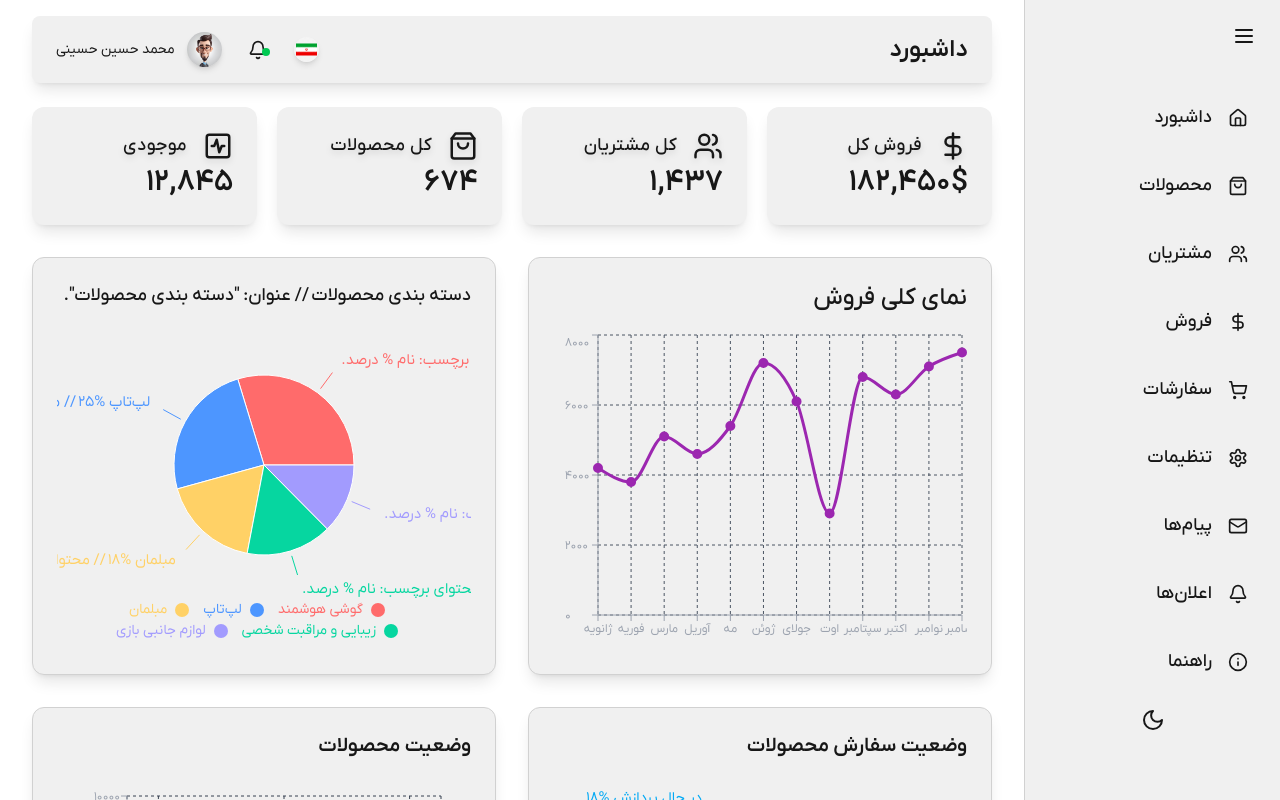
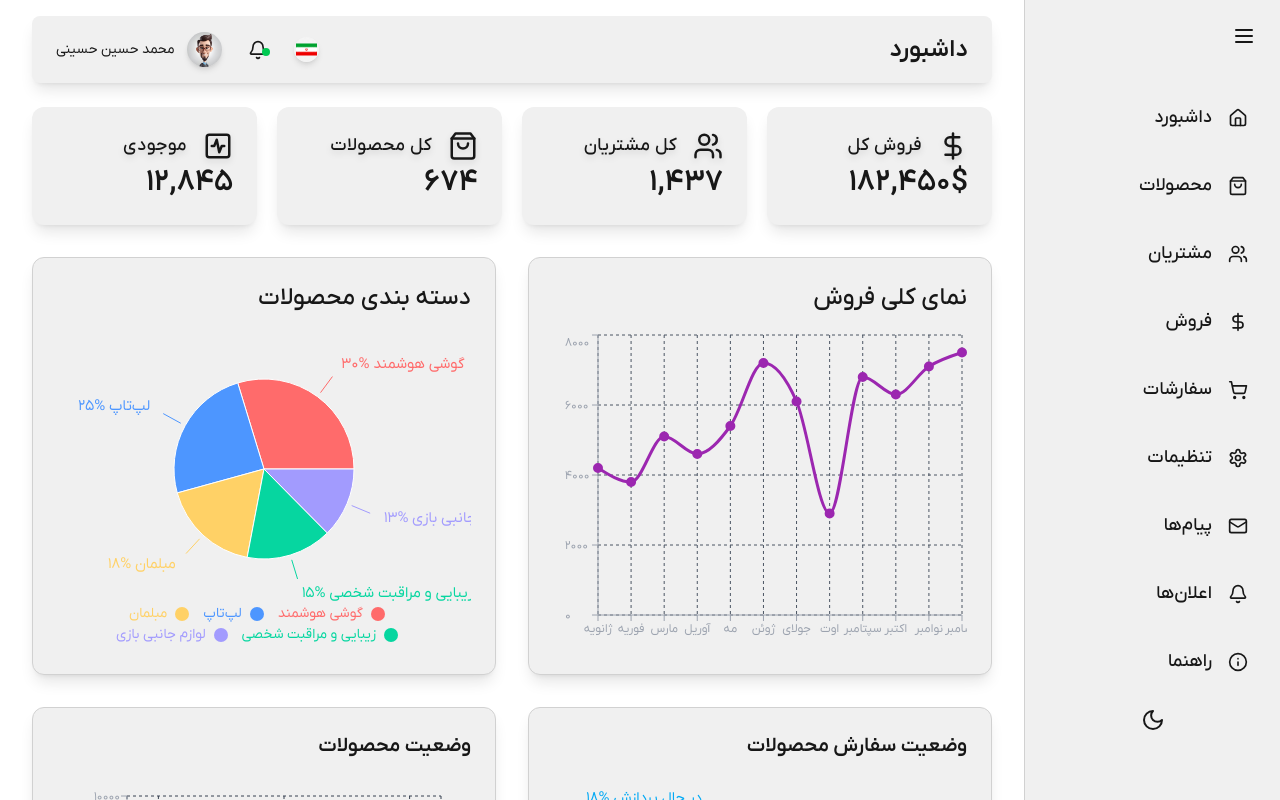
Before and after one commit to hamedhmd88/Dashboard-app, a Next.js app: page /overview in a window 1280 px wide. Built offline with nearby package versions, Linux system fonts and the light colour scheme.

Commit message:
update project

```diff
--- a/public/data/data.json
+++ b/public/data/data.json
@@ -232,7 +232,7 @@
       "id": 1,
       "name": "علی رضایی",
       "email": "ali.rezaei@example.com",
-      "phoneNumber": "+1 415-678-9023",
+      "phoneNumber": "۰۹۱۲ ۱۲۳ ۴۵۶۷",
       "country": "ایران",
       "image": "/images/user1.jpg"
     },
@@ -240,7 +240,7 @@
       "id": 2,
       "name": "سارا محمدی",
       "email": "sara.mohammadi@example.com",
-      "phoneNumber": "+44 7911 123456",
+      "phoneNumber": "۰۹۳۵ ۷۸۹ ۶۵۴۳",
       "country": "ایران",
       "image": "/images/user2.jpg"
     },
@@ -248,7 +248,7 @@
       "id": 3,
       "name": "رضا احمدی",
       "email": "reza.ahmadi@example.com",
-      "phoneNumber": "+49 1523 4567890",
+      "phoneNumber": "۰۹۱۰ ۴۵۶ ۷۸۹۰",
       "country": "امارات",
       "image": "/images/user3.jpg"
     },
@@ -256,7 +256,7 @@
       "id": 4,
       "name": "مریم حسینی",
       "email": "maryam.hosseini@example.com",
-      "phoneNumber": "+91 98765 43210",
+      "phoneNumber": "۰۹۳۸ ۲۳۴ ۵۶۷۸",
       "country": "امارات",
       "image": "/images/user4.jpg"
     },
@@ -264,7 +264,7 @@
       "id": 5,
       "name": "حسین کاظمی",
       "email": "hossein.kazemi@example.com",
-      "phoneNumber": "+61 412 345 678",
+      "phoneNumber": "۰۹۱۳ ۳۴۵ ۶۷۸۹",
       "country": "ایران",
       "image": "/images/user5.jpg"
     },
@@ -272,7 +272,7 @@
       "id": 6,
       "name": "مریم حسینی",
       "email": "maryam.hosseini@example.com",
-      "phoneNumber": "+91 98765 43210",
+      "phoneNumber": "۰۹۲۱ ۹۸۷ ۶۵۴۳",
       "country": "امارات",
       "image": "/images/user4.jpg"
     }
--- a/src/app/globals.css
+++ b/src/app/globals.css
@@ -1,67 +1,67 @@
 @import "tailwindcss";
 @font-face {
   font-family: 'IRANYekanX';
-  src: url('/fonts/iranyekan/IRANYekanX-UltraLight.woff2') format('woff2');
+  src: url('/fonts/IranYekan/IRANYekanX-UltraLight.woff2') format('woff2');
   font-weight: 100;
   font-style: normal;
 }
 @font-face {
   font-family: 'IRANYekanX';
-  src: url('/fonts/iranyekan/IRANYekanX-Thin.woff2') format('woff2');
+  src: url('/fonts/IranYekan/IRANYekanX-Thin.woff2') format('woff2');
   font-weight: 200;
   font-style: normal;
 }
 @font-face {
   font-family: 'IRANYekanX';
-  src: url('/fonts/iranyekan/IRANYekanX-Light.woff2') format('woff2');
+  src: url('/fonts/IranYekan/IRANYekanX-Light.woff2') format('woff2');
   font-weight: 300;
   font-style: normal;
 }
 @font-face {
   font-family: 'IRANYekanX';
-  src: url('/fonts/iranyekan/IRANYekanX-Regular.woff2') format('woff2');
+  src: url('/fonts/IranYekan/IRANYekanX-Regular.woff2') format('woff2');
   font-weight: 400;
   font-style: normal;
 }
 @font-face {
   font-family: 'IRANYekanX';
-  src: url('/fonts/iranyekan/IRANYekanX-Medium.woff2') format('woff2');
+  src: url('/fonts/IranYekan/IRANYekanX-Medium.woff2') format('woff2');
   font-weight: 500;
   font-style: normal;
 }
 @font-face {
   font-family: 'IRANYekanX';
-  src: url('/fonts/iranyekan/IRANYekanX-DemiBold.woff2') format('woff2');
+  src: url('/fonts/IranYekan/IRANYekanX-DemiBold.woff2') format('woff2');
   font-weight: 600;
   font-style: normal;
 }
 @font-face {
   font-family: 'IRANYekanX';
-  src: url('/fonts/iranyekan/IRANYekanX-Bold.woff2') format('woff2');
+  src: url('/fonts/IranYekan/IRANYekanX-Bold.woff2') format('woff2');
   font-weight: 700;
   font-style: normal;
 }
 @font-face {
   font-family: 'IRANYekanX';
-  src: url('/fonts/iranyekan/IRANYekanX-ExtraBold.woff2') format('woff2');
+  src: url('/fonts/IranYekan/IRANYekanX-ExtraBold.woff2') format('woff2');
   font-weight: 800;
   font-style: normal;
 }
 @font-face {
   font-family: 'IRANYekanX';
-  src: url('/fonts/iranyekan/IRANYekanX-Black.woff2') format('woff2');
+  src: url('/fonts/IranYekan/IRANYekanX-Black.woff2') format('woff2');
   font-weight: 900;
   font-style: normal;
 }
 @font-face {
   font-family: 'IRANYekanX';
-  src: url('/fonts/iranyekan/IRANYekanX-ExtraBlack.woff2') format('woff2');
+  src: url('/fonts/IranYekan/IRANYekanX-ExtraBlack.woff2') format('woff2');
   font-weight: 950;
   font-style: normal;
 }
 @font-face {
   font-family: 'IRANYekanX';
-  src: url('/fonts/iranyekan/IRANYekanX-Heavy.woff2') format('woff2');
+  src: url('/fonts/IranYekan/IRANYekanX-Heavy.woff2') format('woff2');
   font-weight: 960;
   font-style: normal;
 }
@@ -97,3 +97,12 @@ body, * {
   font-family: 'IRANYekanX', sans-serif;
   font-feature-settings: "ss01";
 }
+
+.persian-digits, .persian-digits * {
+  font-family: inherit;
+  font-feature-settings: "ss01";
+  direction: rtl;
+  unicode-bidi: isolate;
+  font-variant-numeric: ordinal;
+  /* اعداد فارسی در اکثر فونت‌های فارسی با این تنظیمات نمایش داده می‌شوند */
+}
--- a/src/app/layout.tsx
+++ b/src/app/layout.tsx
@@ -29,7 +29,7 @@ export default function RootLayout({
   return (
     <html lang="fa" dir="rtl">
       <body
-        className={`${geistSans.variable} ${geistMono.variable} antialiased`}
+        className={`${geistSans.variable} ${geistMono.variable} antialiased persian-digits`}
         suppressHydrationWarning={true}
       >
         <ThemeProvider>
--- a/src/components/CategoryChart.tsx
+++ b/src/components/CategoryChart.tsx
@@ -77,7 +77,9 @@ const CategoryChart = () => {
     const anchor = cos >= 0 ? "end" : "start";
 
     return (
-      <g> // گروه SVG برای خط و متن.
+      <g>
+        {" "}
+        {/* گروه SVG برای خط و متن. */}
         {/* رسم خط راهنما از بخش نمودار به متن. */}
         <path d={`M${x1},${y1}L${x2},${y2}`} stroke={fill} fill="none" />
         {/* نمایش متن برچسب شامل نام و درصد گرد شده. */}
@@ -92,13 +94,14 @@ const CategoryChart = () => {
             fontSize: "15px", // اندازه فونت.
           }}
         >
-          {`${name} %${Math.round(percent * 100)}`} // محتوای برچسب: نام % درصد.
+          {`${name} %${Math.round(percent * 100)}`}{" "}
+          {/* محتوای برچسب: نام % درصد. */}
         </text>
       </g>
     );
   };
 
-    return (
+  return (
     // کانتینر اصلی کامپوننت با انیمیشن ورودی از پایین به بالا با استفاده از framer-motion.
     <motion.div
       initial={{ opacity: 0, y: 20 }} // حالت اولیه: نامرئی و پایین‌تر.
@@ -107,9 +110,8 @@ const CategoryChart = () => {
       className="bg-[var(--component-bg)] backdrop-blur-md shadow-lg rounded-xl p-4 md:p-6 border border-[var(--border)] mx-2 md:mx-0 text-right" // کلاس‌های Tailwind برای استایل: پس‌زمینه، بلور، سایه، گردی، پدینگ responsive، مرز و تراز متن راست.
     >
       {/* عنوان نمودار با استایل responsive برای اندازه و تراز. */}
-      <h2 className="text-base md:text-lg font-medium mb-4 text-[var(--text-secondary)] text-center md:text-right">
-        دسته بندی محصولات // عنوان: "دسته بندی محصولات".
-      </h2>
+      <h2 className="text-base md:text-2xl font-medium mb-4 text-[var(--text-secondary)] text-center md:text-right">
+دسته بندی محصولات      </h2>
       {/* div کانتینر برای نمودار با ارتفاع responsive (64 برای موبایل، 80 برای دسکتاپ). */}
       <div className="h-64 md:h-80">
         {/* کامپوننت ResponsiveContainer از Recharts برای تنظیم اندازه نمودار بر اساس کانتینر والد. */}
@@ -136,7 +138,8 @@ const CategoryChart = () => {
             </Pie>
             {/* تنظیمات Tooltip برای نمایش اطلاعات هنگام hover، با استایل سفارشی برای RTL و رنگ‌ها. */}
             <Tooltip
-              contentStyle={{ // استایل محتوای تولتیپ.
+              contentStyle={{
+                // استایل محتوای تولتیپ.
                 backgroundColor: "rgba(31, 41, 55, 0.8)", // پس‌زمینه نیمه‌شفاف تیره.
                 borderBlock: "#4b5563", // مرز بلوک.
                 borderRadius: "8px", // گردی مرز.
@@ -145,7 +148,8 @@ const CategoryChart = () => {
                 direction: "rtl", // جهت راست به چپ.
                 textAlign: "right", // تراز متن راست.
               }}
-              itemStyle={{ // استایل آیتم‌های داخل تولتیپ.
+              itemStyle={{
+                // استایل آیتم‌های داخل تولتیپ.
                 color: "#e5e7eb", // رنگ متن.
                 direction: "rtl", // جهت RTL.
                 fontFamily: "Vazirmatn, Tahoma, Arial, sans-serif", // فونت‌های پشتیبانی‌شده.
@@ -156,7 +160,8 @@ const CategoryChart = () => {
               iconType="circle" // نوع آیکون: دایره.
               layout="horizontal" // چیدمان افقی.
               align="center" // تراز مرکزی.
-              wrapperStyle={{ // استایل wrapper.
+              wrapperStyle={{
+                // استایل wrapper.
                 fontSize: 14, // اندازه فونت.
                 direction: "rtl", // RTL.
                 textAlign: "right", // تراز راست.
@@ -164,7 +169,9 @@ const CategoryChart = () => {
                 justifyContent: "center", // مرکزی کردن.
                 marginTop: "20px", // حاشیه بالا.
               }}
-              formatter={(value) => ( // فرمت‌کننده برای نمایش نام با حاشیه راست.
+              formatter={(
+                value // فرمت‌کننده برای نمایش نام با حاشیه راست.
+              ) => (
                 <span style={{ marginRight: 8, direction: "rtl" }}>
                   {value}
                 </span>
--- a/src/components/sales/YearlySalesDonutChart.tsx
+++ b/src/components/sales/YearlySalesDonutChart.tsx
@@ -31,8 +31,9 @@ const renderCustomLabel = ({ x, y, value }: PieLabelRenderProps) => (
     fontWeight="bold" // ضخامت فونت
     style={{ textShadow: "0 1px 4px #23272f" }} // سایه برای خوانایی بهتر
   >
-    {Number(value).toLocaleString()} // نمایش مقدار به صورت عددی با جداکننده
-    هزارگان
+    {Number(value).toLocaleString()}
+    {/* // نمایش مقدار به صورت عددی با جداکننده
+    هزارگان */}
   </text>
 );
 
--- a/src/components/users/ClientTableRow.tsx
+++ b/src/components/users/ClientTableRow.tsx
@@ -93,7 +93,12 @@ const ClientTableRow = ({
         </div>
         {/* // جزئیات اضافی برای موبایل */}
         <div className="mt-2 text-base text-[var(--text-secondary)] text-right">
-          <div>شماره تلفن: {client.phoneNumber}</div> {/* شماره تلفن */}
+          <div>
+            شماره تلفن:
+            <span style={{ direction: "ltr", unicodeBidi: "isolate", textAlign: "left", display: "inline-block", minWidth: "100px" }}>
+              {client.phoneNumber}
+            </span>
+          </div> {/* شماره تلفن */}
           <div>کشور: {client.country}</div> {/* کشور */}
           {editingRow === client.id && (
             <>
@@ -114,6 +119,7 @@ const ClientTableRow = ({
                 شماره تلفن:
                 <input
                   type="text"
+                  style={{ direction: "ltr", textAlign: "left" }}
                   className="bg-transparent text-[var(--foreground)] border border-gray-400 w-40 text-center text-xs mx-1"
                   value={client.phoneNumber || ""}
                   onChange={(e) => {
@@ -161,6 +167,7 @@ const ClientTableRow = ({
         {editingRow === client.id ? (
           <input
             type="text"
+            style={{ direction: "ltr", textAlign: "left" }}
             className="bg-transparent text-[var(--foreground)] border border-gray-400 w-40 text-center text-xs mx-1"
             value={client.phoneNumber || ""}
             onChange={(e) => {
@@ -170,7 +177,9 @@ const ClientTableRow = ({
             }}
           />
         ) : (
-          client.phoneNumber // نمایش شماره تلفن در حالت عادی
+          <span style={{ direction: "ltr", unicodeBidi: "isolate", textAlign: "left", display: "inline-block", minWidth: "100px" }}>
+            {client.phoneNumber}
+          </span>
         )}
       </td>
       <td className="hidden md:table-cell px-6 py-4 whitespace-nowrap text-base text-[var(--text-secondary)] text-right">
```
